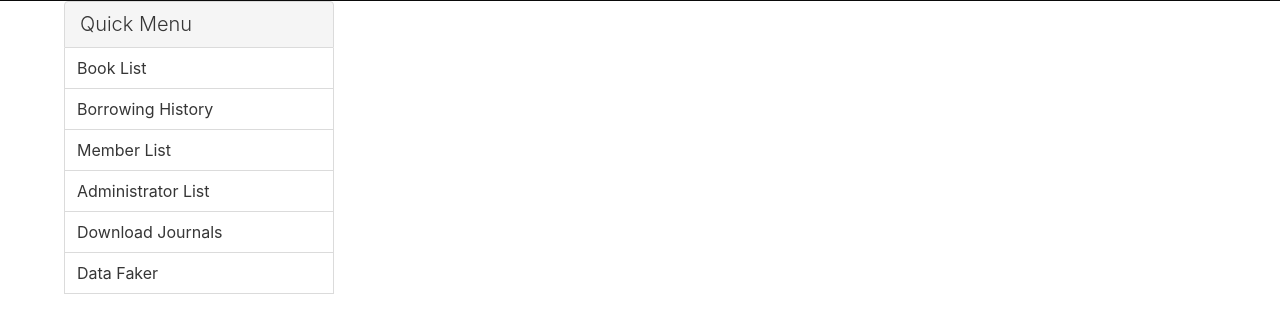
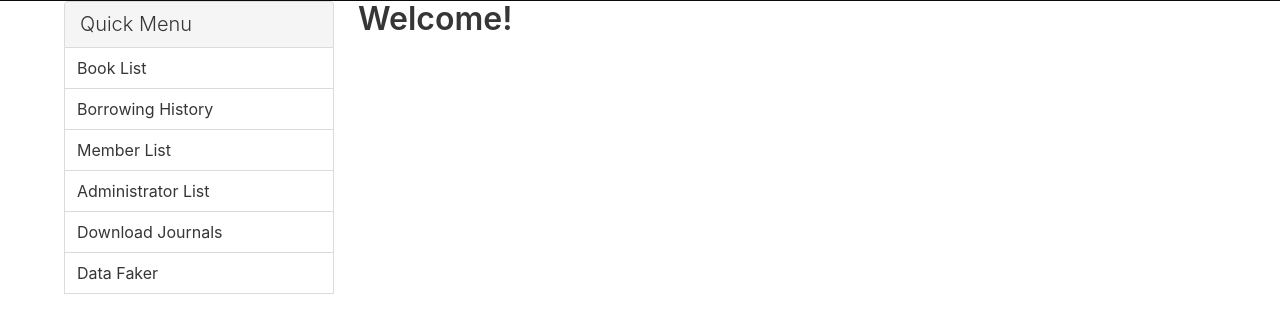
Before and after one commit to chez14/tugas-pbw, a PHP site: template views/dashboard_user.php in a window 1280 px wide. Shown: the part 51-384 px from the top of the page. Run offline with PHP 8.4, Linux system fonts and the light colour scheme; the template is opened without the code that fills it, so the values that code supplies are empty; some libraries are stand-ins or nearby versions.

Commit message:
adding welcome

```diff
--- a/views/dashboard_user.php
+++ b/views/dashboard_user.php
@@ -12,7 +12,7 @@
         <div class="columns">
             <?= $this->include("_part/sidebar.php"); ?>
             <div class="column">
-
+                <h3 class="title">Welcome!</h3>
             </div>
         </div>
     </div>
```
